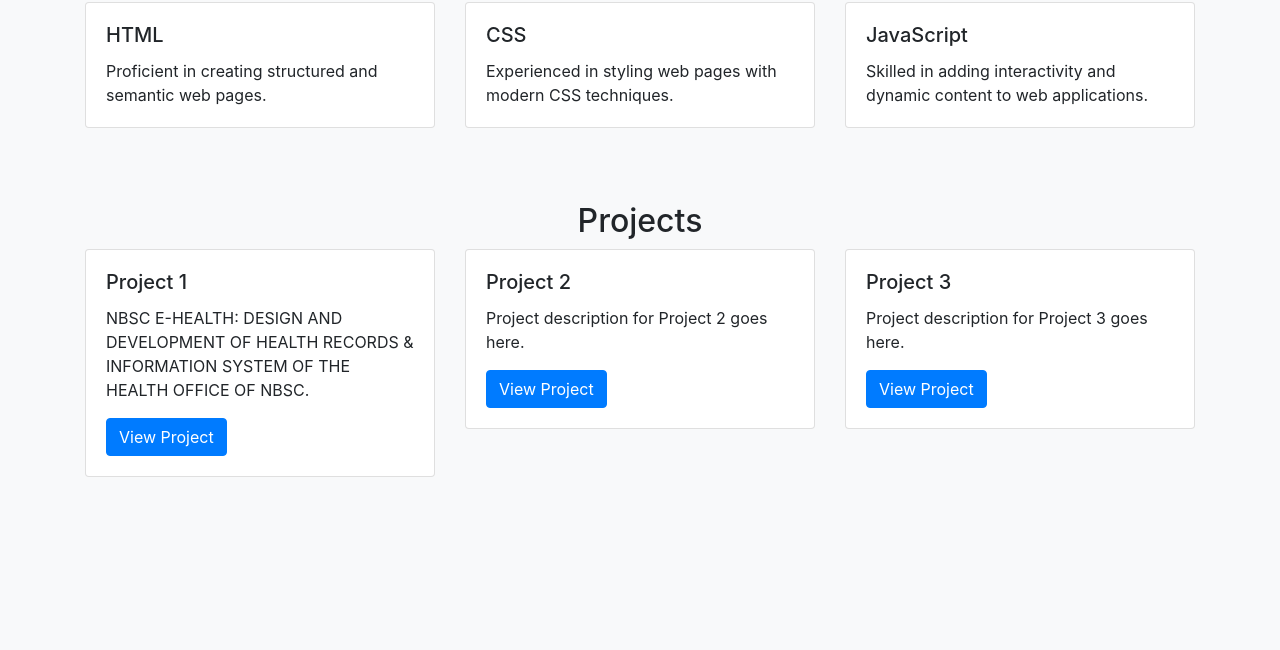
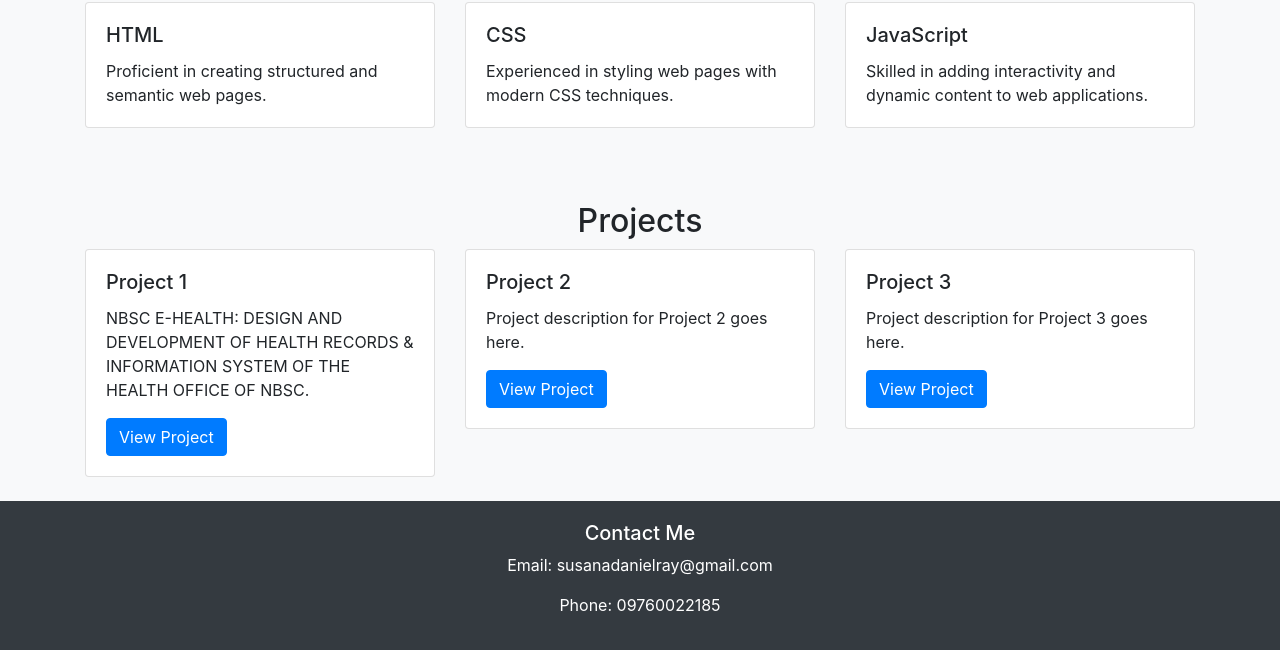
Before and after one commit to Danielnisir/DanielCompre, a plain HTML site: page index.html in a window 1280 px wide. Shown: the part 590-1240 px from the top of the page. Before the commit the page ends 1091 px from the top, so only its background shows below. Drawn offline with nearby package versions, Linux system fonts and the light colour scheme.

Commit message:
added footer

```diff
--- a/index.html
+++ b/index.html
@@ -26,13 +26,26 @@
         .portfolio-section {
             margin-top: 50px;
         }
+        footer {
+            background-color: #343a40; /* Dark background for footer */
+            color: white; /* White text color */
+            padding: 20px 0; /* Padding for footer */
+            text-align: center; /* Center text */
+        }
+        footer a {
+            color: #ffffff; /* White color for links */
+            text-decoration: none; /* Remove underline from links */
+        }
+        footer a:hover {
+            text-decoration: underline; /* Underline on hover */
+        }
     </style>
 </head>
 <body>
 
 <!-- Navbar -->
 <nav class="navbar navbar-expand-lg navbar-light bg-light">
-    <a class="navbar-brand" href="#">Portfolio</a>
+    <a class="navbar-brand" href="#">Home</a>
     <button class="navbar-toggler" type="button" data-toggle="collapse" data-target="#navbarNav" aria-controls="navbarNav" aria-expanded="false" aria-label="Toggle navigation">
         <span class="navbar-toggler-icon"></span>
     </button>
@@ -125,9 +138,9 @@
     </div>
 </div>
 
-<!-- Bootstrap JS and dependencies -->
-<script src="https://code.jquery.com/jquery-3.5.1.slim.min.js"></script>
-<script src="https://cdn.jsdelivr.net/npm/@popperjs/core@2.9.2/dist/umd/popper.min.js"></script>
-<script src="https://stackpath.bootstrapcdn.com/bootstrap/4.5.2/js/bootstrap.min.js"></script>
-</body>
-</html>
+<!-- Footer Section -->
+<footer>
+    <div class="container">
+        <h5>Contact Me</h5>
+        <p>Email: <a href="susanadanielray@gmail.com">susanadanielray@gmail.com</a></p>
+        <p>Phone: <a href="tel:09760022185">09760022185</a></p>
```
